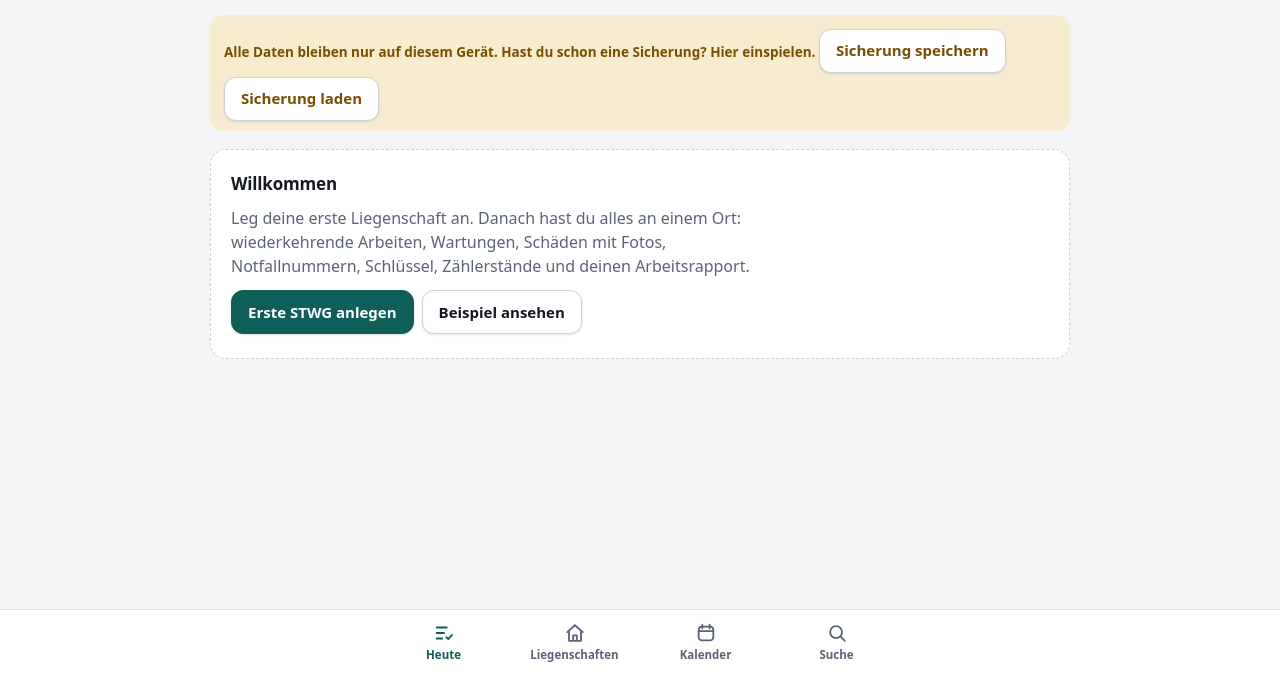
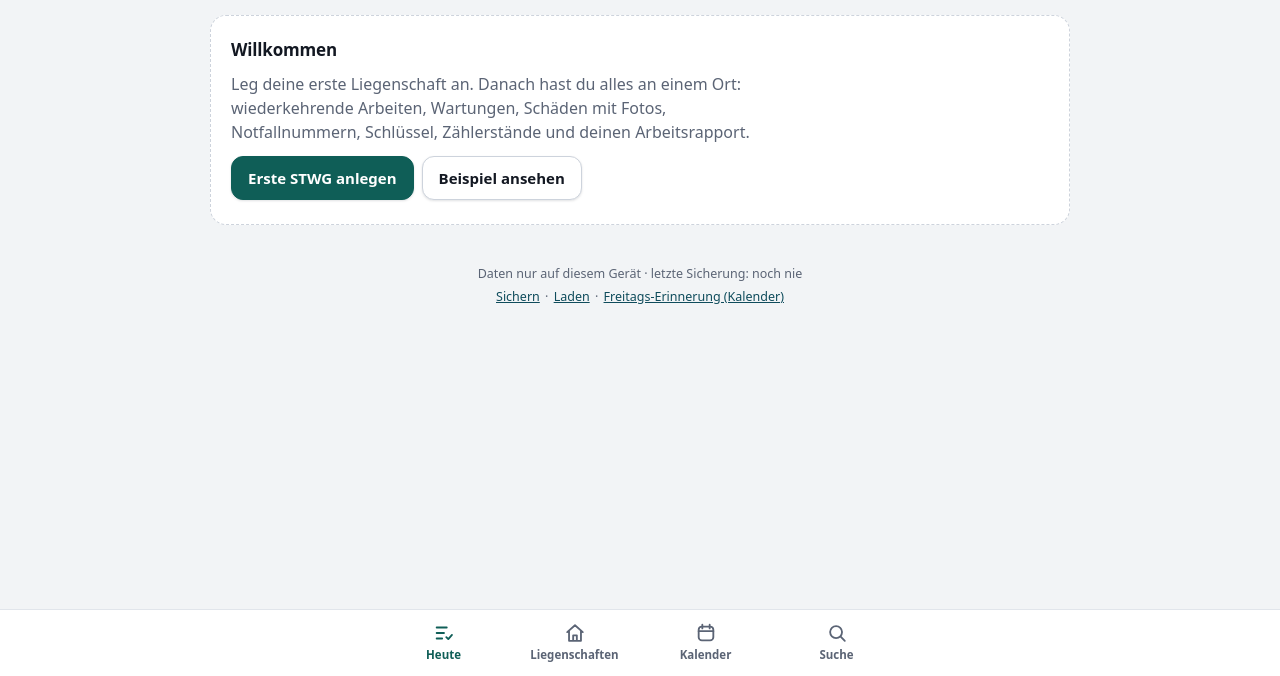
Before and after one commit to Finest-git/STWG, a plain HTML site: page index.html in a window 1280 px wide. Shown: the part 124-800 px from the top of the page. Drawn offline with Linux system fonts and the light colour scheme.

Commit message:
Add files via upload

```diff
--- a/index.html
+++ b/index.html
@@ -1,4 +1,5 @@
-<!doctype html><html lang="de"><head><meta charset="utf-8"><meta name="viewport" content="width=device-width,initial-scale=1,viewport-fit=cover"><style>*,*::before,*::after{box-sizing:border-box}html,body{margin:0}[hidden]{display:none!important}</style><title>STWG Verwaltung</title>
+<!doctype html><html lang="de"><head><meta charset="utf-8"><meta name="viewport" content="width=device-width,initial-scale=1,viewport-fit=cover"><style>*,*::before,*::after{box-sizing:border-box}html,body{margin:0}[hidden]{display:none!important}button.linkbtn{background:none;border:0;padding:4px 2px;color:var(--brand,#0f4c5c);text-decoration:underline;font-size:inherit;cursor:pointer}
+</style><title>STWG Verwaltung</title>
 <meta name="theme-color" content="#0f4c5c">
 <meta name="mobile-web-app-capable" content="yes">
 <meta name="apple-mobile-web-app-capable" content="yes">
@@ -774,15 +775,26 @@ function navHTML(){
     return '<button class="nb" data-act="nav" data-k="'+it[0]+'"'+(S.nav===it[0]?' aria-current="page"':'')+'>'+svg(it[2],22)+'<span>'+it[1]+'</span>'+(it[0]==='today'&&late?'<em aria-label="'+late+' überfällig">'+late+'</em>':'')+'</button>';
   }).join('')+'</div>';
 }
+function lastFri16(){ var d=new Date(); d.setHours(16,0,0,0); while(d.getDay()!==5||d>new Date()) d.setDate(d.getDate()-1); if(d.getDay()===5&&d>new Date()) d.setDate(d.getDate()-7); return d.getTime(); }
 function modeNote(){
+  var has=S.units.length||S.entries.length; if(!has) return '';
   var last=0; try{ last=+localStorage.getItem(LASTBK)||0; }catch(e){}
-  var days=last?Math.floor((Date.now()-last)/864e5):null;
-  var has=S.units.length||S.entries.length;
-  var txt=!has?'Alle Daten bleiben nur auf diesem Gerät. Hast du schon eine Sicherung? Hier einspielen.'
-    : last? 'Daten nur auf diesem Gerät. Letzte Sicherung: '+(days===0?'heute':'vor '+days+(days===1?' Tag':' Tagen'))+'.'
-    : 'Daten nur auf diesem Gerät. Noch keine Sicherung gemacht.';
-  var warn=has&&(!last||days>=7);
-  return '<div class="note"'+(warn?' style="border-color:var(--warn,#c98a1b)"':'')+'>'+txt+' <button class="btn" data-act="backup-save" style="margin:4px 4px 0 0">Sicherung speichern</button><button class="btn" data-act="backup-load" style="margin-top:4px">Sicherung laden</button></div>';
+  if(last>=lastFri16()) return '';
+  return '<div class="note" style="display:flex;align-items:center;gap:10px;justify-content:space-between;padding:7px 12px;font-size:13px"><span>Sicherung fällig</span><button class="btn small" data-act="backup-save">Jetzt sichern</button></div>';
+}
+function backupFooter(){
+  var last=0; try{ last=+localStorage.getItem(LASTBK)||0; }catch(e){}
+  var t=last?new Date(last).toLocaleDateString('de-CH')+' '+new Date(last).toLocaleTimeString('de-CH',{hour:'2-digit',minute:'2-digit'}):'noch nie';
+  return '<p class="hint" style="text-align:center;font-size:12.5px;margin:22px 0 8px">Daten nur auf diesem Gerät · letzte Sicherung: '+t+'<br>'+
+   '<button class="linkbtn" data-act="backup-save">Sichern</button> · <button class="linkbtn" data-act="backup-load">Laden</button> · <button class="linkbtn" data-act="backup-ics">Freitags-Erinnerung (Kalender)</button></p>';
+}
+function icsReminder(){
+  var d=new Date(); d.setHours(16,0,0,0); while(d.getDay()!==5||d<=new Date()) d.setDate(d.getDate()+1);
+  function f(x){ function p(n){ return (n<10?'0':'')+n; } return x.getFullYear()+p(x.getMonth()+1)+p(x.getDate())+'T'+p(x.getHours())+p(x.getMinutes())+'00'; }
+  var e=new Date(d.getTime()+15*60000);
+  var ics=['BEGIN:VCALENDAR','VERSION:2.0','PRODID:-//STWG//DE','BEGIN:VEVENT','UID:stwg-sicherung@local','DTSTAMP:'+new Date().toISOString().replace(/[-:]/g,'').slice(0,15)+'Z','DTSTART:'+f(d),'DTEND:'+f(e),'RRULE:FREQ=WEEKLY;BYDAY=FR','SUMMARY:STWG-App: Sicherung machen','DESCRIPTION:App öffnen und auf Sichern tippen.','BEGIN:VALARM','ACTION:DISPLAY','DESCRIPTION:Sicherung','TRIGGER:PT0S','END:VALARM','END:VEVENT','END:VCALENDAR'].join('\r\n');
+  var url=URL.createObjectURL(new Blob([ics],{type:'text/calendar'})); var a=document.createElement('a'); a.href=url; a.download='stwg-sicherung-freitag.ics'; document.body.appendChild(a); a.click(); a.remove(); setTimeout(function(){ URL.revokeObjectURL(url); },4000);
+  toast('Öffne die Datei, dann trägt dein Kalender die Erinnerung jeden Freitag um 16:00 ein.');
 }
 function checkBtn(e,done){
   return '<button class="check" aria-pressed="'+done+'" aria-label="'+(e.kind==='task'?'Als erledigt markieren':'Als behoben markieren')+'" data-act="toggle" data-id="'+esc(e.id)+'"><span>✓</span></button>';
@@ -814,7 +826,7 @@ function todayView(){
   if(!S.units.length){
     return h+'<div class="empty"><h2>Willkommen</h2>'+
       '<p>Leg deine erste Liegenschaft an. Danach hast du alles an einem Ort: wiederkehrende Arbeiten, Wartungen, Schäden mit Fotos, Notfallnummern, Schlüssel, Zählerstände und deinen Arbeitsrapport.</p>'+
-      '<div class="actions"><button class="btn primary" data-act="new-unit">Erste STWG anlegen</button><button class="btn" data-act="load-example">Beispiel ansehen</button></div></div>';
+      '<div class="actions"><button class="btn primary" data-act="new-unit">Erste STWG anlegen</button><button class="btn" data-act="load-example">Beispiel ansehen</button></div></div>'+backupFooter();
   }
   var all=dueItems(), late=all.filter(function(x){ return x.n<0; }), tod=all.filter(function(x){ return x.n===0; }),
       week=all.filter(function(x){ return x.n>0&&x.n<=7; }), later=all.filter(function(x){ return x.n>7; }), dm=openDamages();
@@ -829,6 +841,7 @@ function todayView(){
   if(!late.length&&!tod.length&&!week.length) h+='<section class="panel"><h2 class="ph2">Diese Woche</h2><p class="hint" style="padding:0 16px 16px">Nichts fällig. Alles im grünen Bereich.</p></section>';
   if(dm.length) h+='<section class="panel"><h2 class="ph2">Offene Schäden<i>'+dm.length+'</i></h2>'+damageRows(dm.slice(0,8),multi)+'</section>';
   h+=dueGroup('Demnächst',later.slice(0,8),'',multi);
+  h+=backupFooter();
   return h;
 }
 function unitsView(){
@@ -1439,6 +1452,7 @@ document.addEventListener('click',function(ev){
   else if(a==='new-unit') openUnitForm(null);
   else if(a==='backup-save') exportBackup();
   else if(a==='backup-load') pickBackup();
+  else if(a==='backup-ics') icsReminder();
   else if(a==='load-example') loadExample().catch(function(){ toast('Beispiel konnte nicht geladen werden.'); });
   else if(a==='open-unit'){ S.nav='units'; S.unitId=id; S.sec=null; S.house=''; S.showDone=false; render(); window.scrollTo(0,0); }
   else if(a==='back'){ S.unitId=null; S.sec=null; render(); window.scrollTo(0,0); }
```
